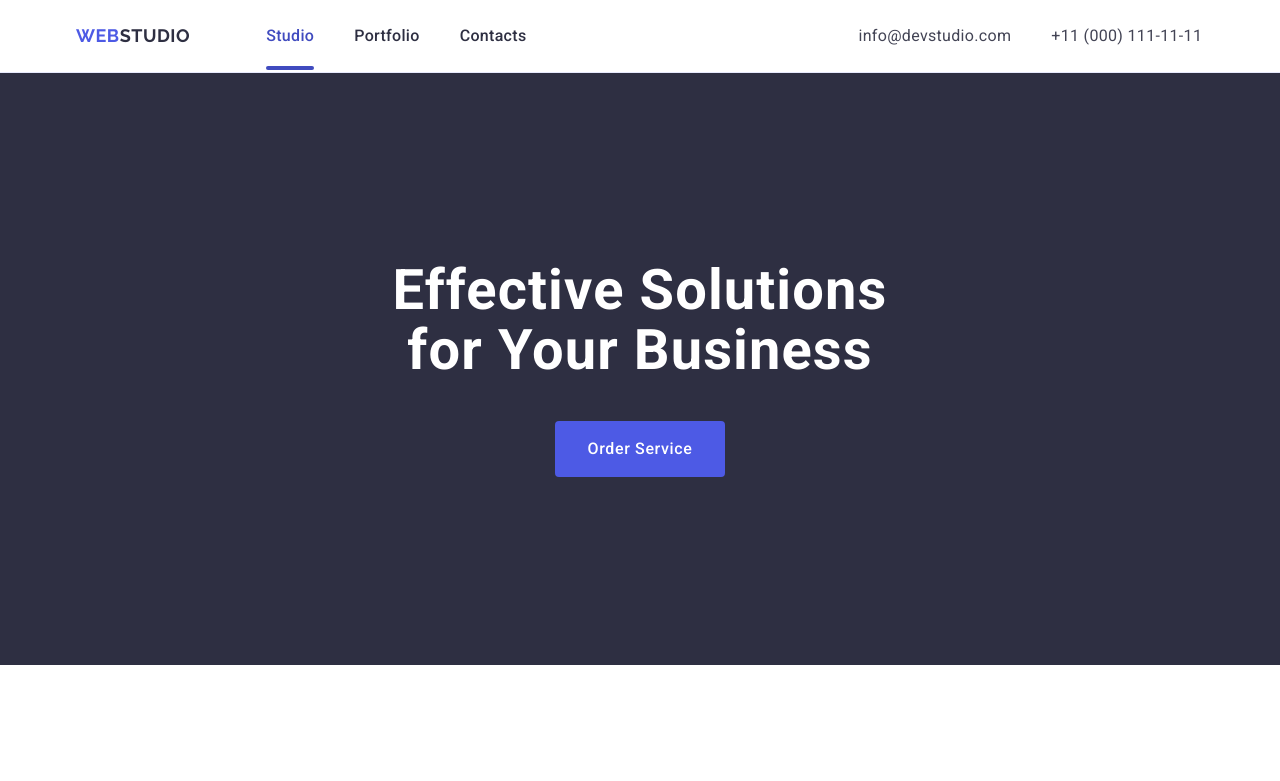
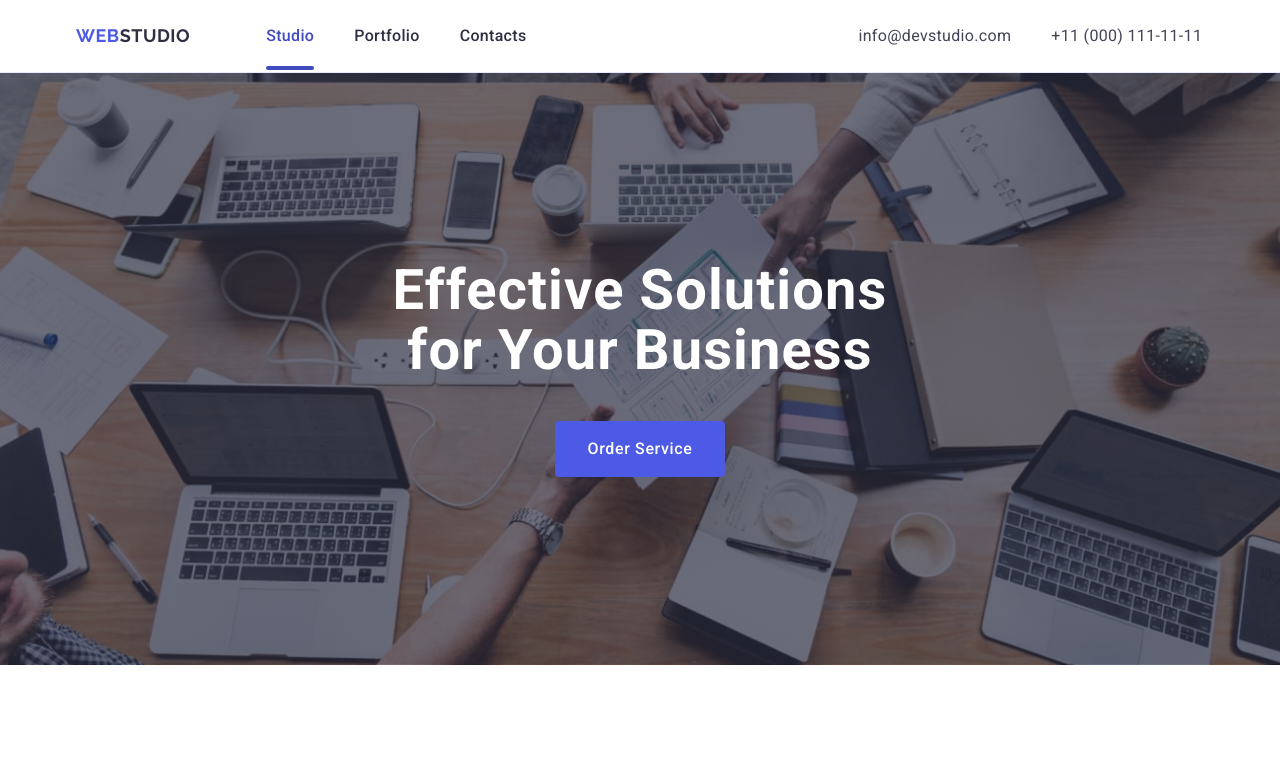
Before and after one commit to AlexNovickiy/goit-markup-hw-04, a plain HTML site: page index.html in a window 1280 px wide. Shown: the top 781 px of the page. Drawn offline with nearby package versions, Linux system fonts and the light colour scheme; the site is published under a folder, as on GitHub Pages, so addresses that start at the root find nothing.

Commit message:
fix issue

```diff
--- a/css/styles.css
+++ b/css/styles.css
@@ -452,7 +452,7 @@ h2 {
         rgba(46, 47, 66, 0.7)
         ),
 
-        url(/images/people-office1.jpg);
+        url(../images/people-office1.jpg);
     background-position: center center;
     background-repeat: no-repeat;
     background-size: cover;
```
